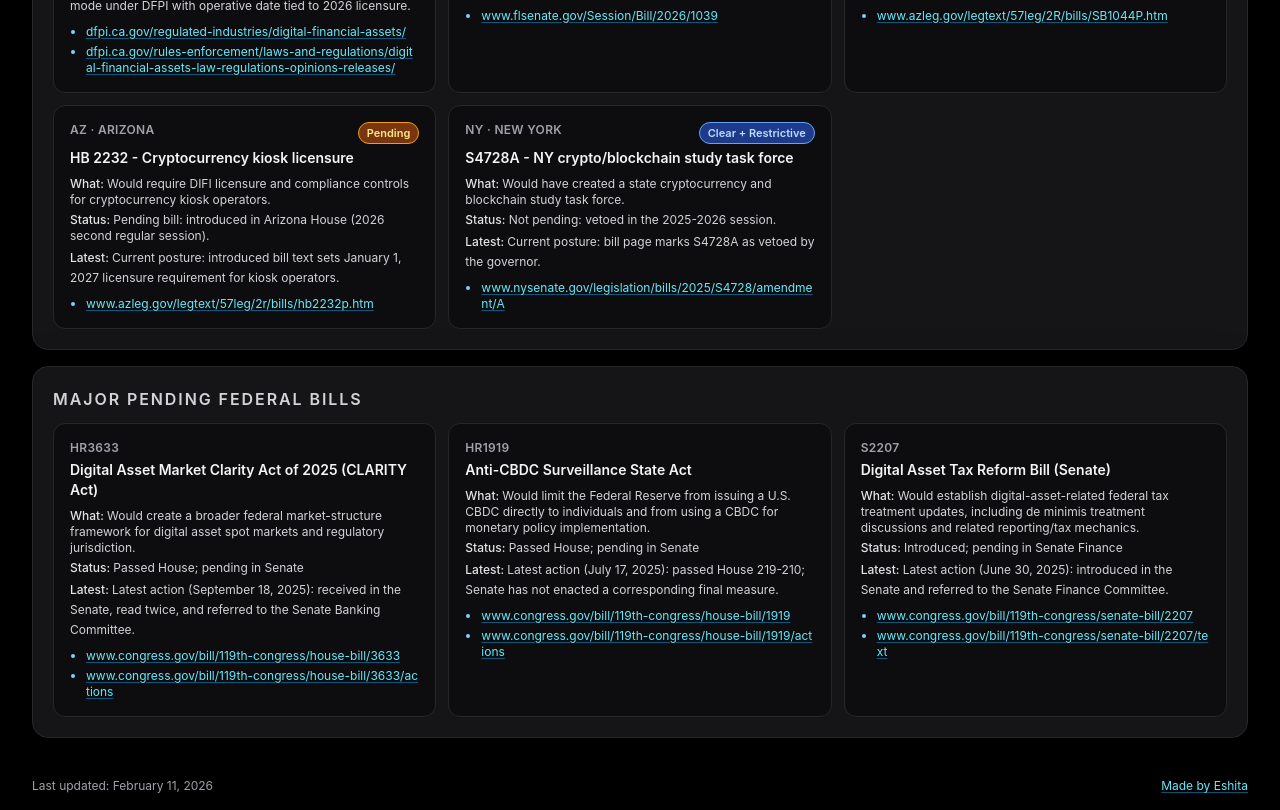
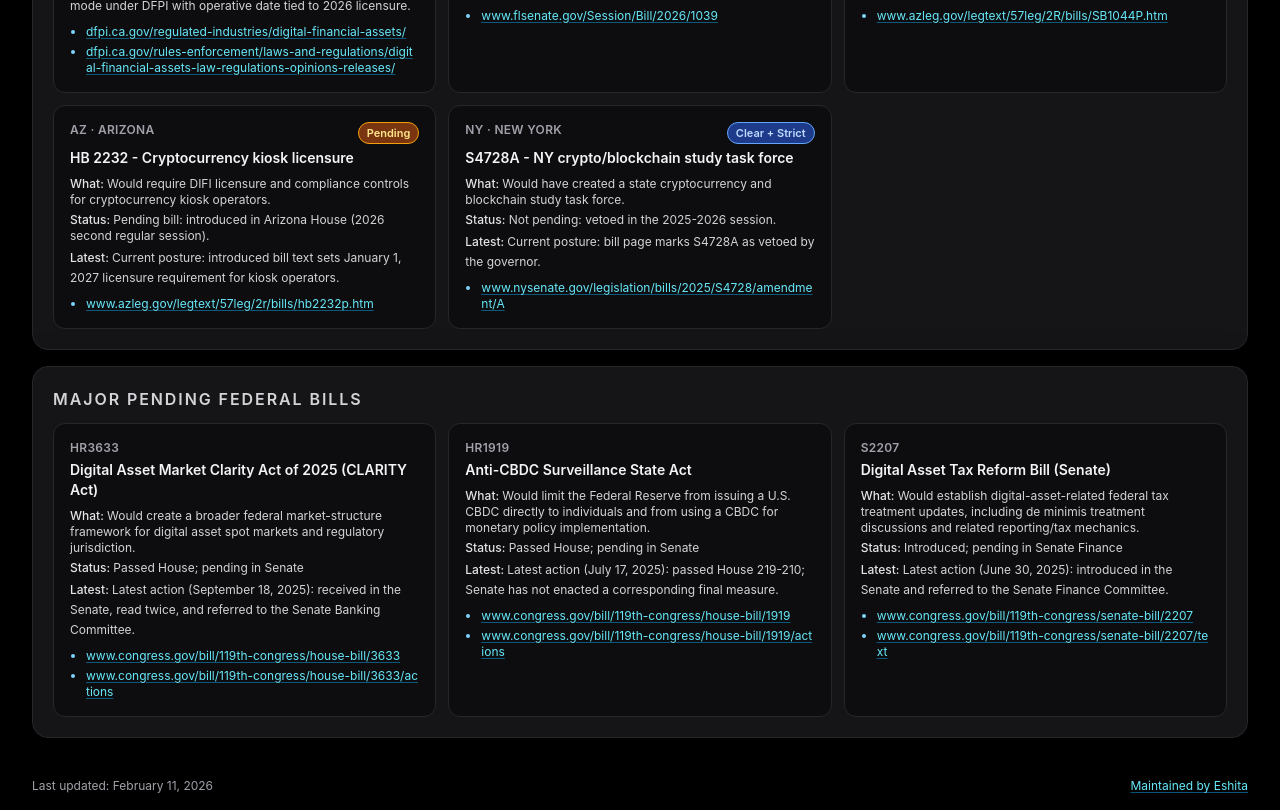
Before and after one commit to enandini/stablecoinmap, a React (Vite) app: page / in a window 1280 px wide. Shown: the part 1420-2230 px from the top of the page. Built offline with nearby package versions, Linux system fonts and the light colour scheme.

Commit message:
Adjust legend wording and footer attribution

```diff
--- a/src/App.jsx
+++ b/src/App.jsx
@@ -16,8 +16,8 @@ const STATUS_META = {
     chipText: "#bbf7d0"
   },
   clear_restrictive: {
-    label: "Clear + Restrictive",
-    description: "clear rules, higher compliance bar",
+    label: "Clear + Strict",
+    description: "clear rules, strict compliance bar",
     tooltipClass: "max-w-max whitespace-nowrap",
     tooltipPositionClass: "left-1/2 -translate-x-1/2",
     color: "#1e3a8a",
@@ -572,7 +572,7 @@ function App() {
         <div className="mx-auto flex w-full max-w-7xl flex-col gap-1 px-4 py-4 text-xs text-zinc-400 sm:flex-row sm:items-center sm:justify-between sm:px-6 lg:px-8">
           <p>Last updated: {formatDate(latestDataDate)}</p>
           <a className="underline decoration-sky-500/50 underline-offset-2 hover:text-sky-300" href="https://x.com/eshita" rel="noreferrer" target="_blank">
-            Made by Eshita
+            Maintained by Eshita
           </a>
         </div>
       </footer>
```
